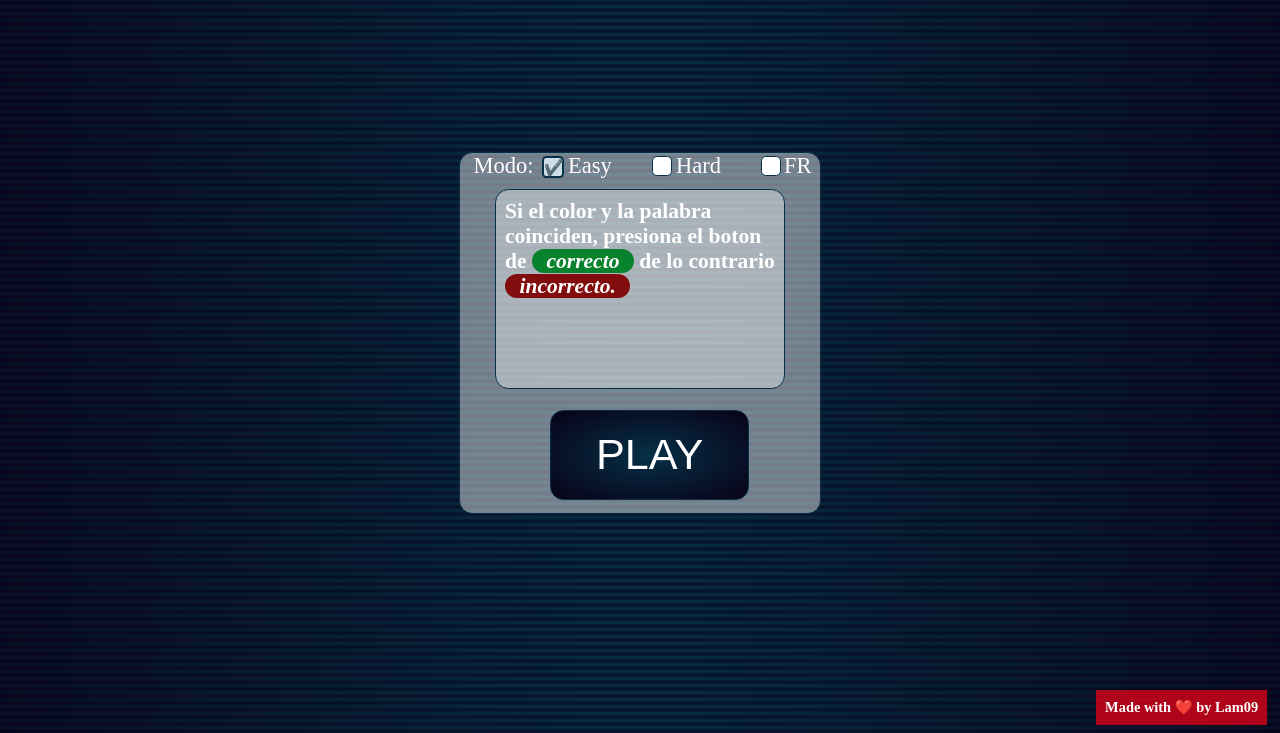
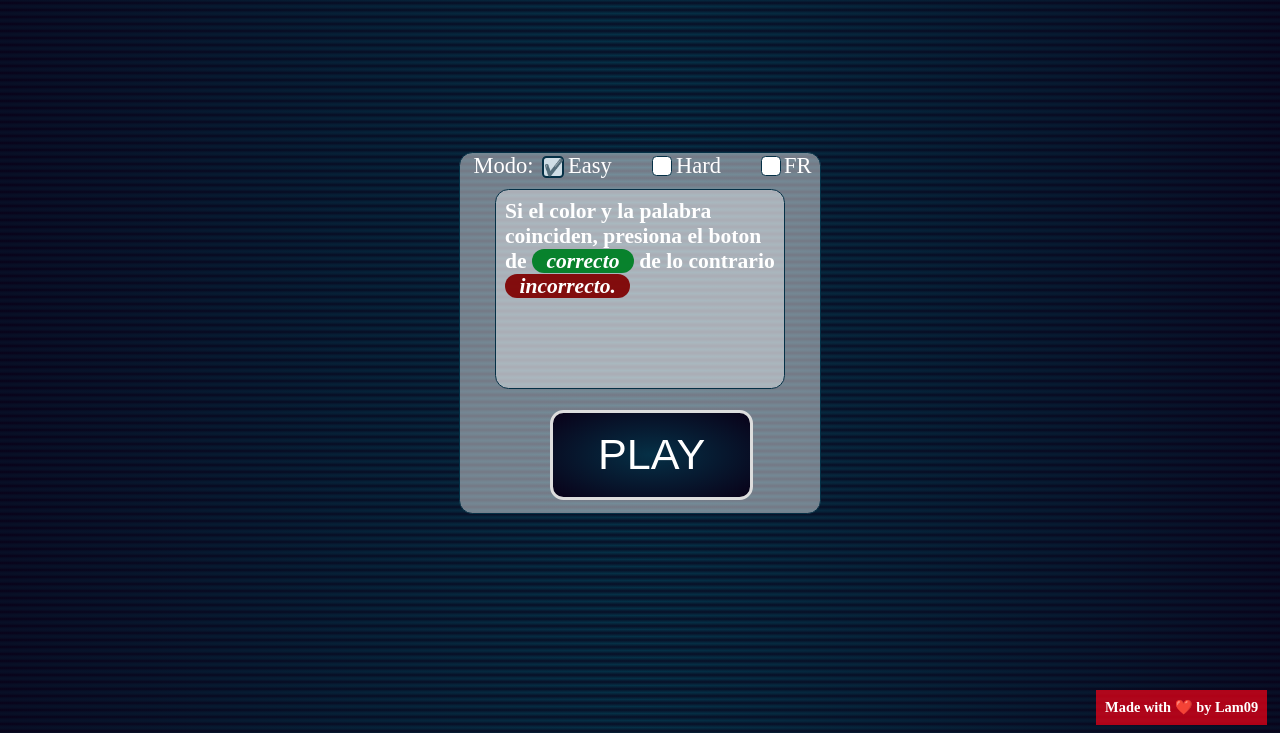
Before and after one commit to Louislam09/Colorful-Mind, a plain HTML site: page index.html in a window 1280 px wide. In both pictures the pointer is over the button "PLAY". Shown: the part 67-800 px from the top of the page. Drawn offline with Linux system fonts and the light colour scheme.

Commit message:
I added a border to the buttons

```diff
--- a/style.css
+++ b/style.css
@@ -240,6 +240,9 @@ i[data-icon='❌'] {
  outline: none;
  border: 2px solid #053046;
 }
+.container button:hover{
+ border: 4px solid #ddd;
+}
 
 .button-section .play-button {
  position: absolute;
```
